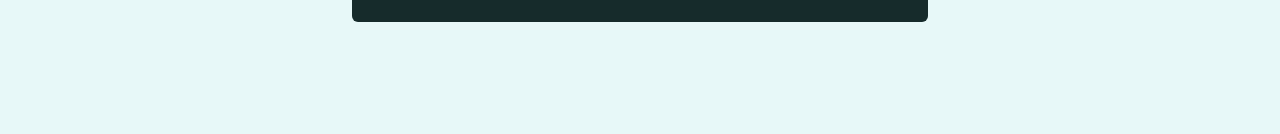
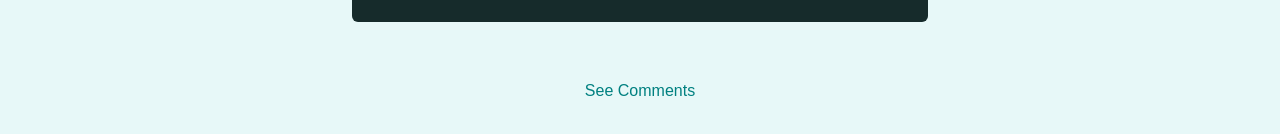
Before and after one commit to cjchika/react-router, a React (Create React App) app: page /quotes/q1 in a window 1280 px wide. Shown: the part 400-534 px from the top of the page. Built offline with nearby package versions, Linux system fonts and the light colour scheme.

Commit message:
Nested Routes

```diff
--- a/src/components/comments/Comments.js
+++ b/src/components/comments/Comments.js
@@ -12,7 +12,7 @@ const Comments = () => {
 
   return (
     <section className={classes.comments}>
-      <h2>User Comments</h2>
+      <h2>Users Comments</h2>
       {!isAddingComment && (
         <button className='btn' onClick={startAddCommentHandler}>
           Add a Comment
--- a/src/pages/QuoteDetail.jsx
+++ b/src/pages/QuoteDetail.jsx
@@ -1,32 +1,48 @@
 import { Fragment } from "react";
 import { useParams } from "react-router-dom";
-import { Route } from "react-router-dom";
+import { Route, Link } from "react-router-dom";
 
 import Comments from "../components/comments/Comments";
 import HighlightedQuote from "../components/quotes/HighlightedQuote";
 
 const SUB_QUOTES = [
-	{ id: 'q1', author: "Mandela", text: 'It always seems impossible until its done.' },
-	{ id: 'q2', author: "Azikiwe", text: 'No matter how old an individual may be, no matter if he is young or old, if he thinks in accordance with the times he is immortal' }
+  {
+    id: "q1",
+    author: "Mandela",
+    text: "It always seems impossible until its done.",
+  },
+  {
+    id: "q2",
+    author: "Azikiwe",
+    text: "No matter how old an individual may be, no matter if he is young or old, if he thinks in accordance with the times he is immortal",
+  },
 ];
 
 const QuoteDetail = () => {
-	const params = useParams()
+  const params = useParams();
 
-	const quote = SUB_QUOTES.find(quote => quote.id === params.quoteId);
+  const quote = SUB_QUOTES.find((quote) => quote.id === params.quoteId);
 
   if (!quote) {
-		return <p>No quote found</p>
+    return <p>No quote found</p>;
   }
 
   return (
     <Fragment>
-			<HighlightedQuote text={quote.text} author={quote.author}/>
+      <HighlightedQuote text={quote.text} author={quote.author} />
+      <Route path={`/quotes/${params.quoteId}`} exact>
+        <div className="centered">
+          <Link className="btn--flat" to={`/quotes/${params.quoteId}/comments`}>
+            See Comments
+          </Link>
+        </div>
+      </Route>
+
       <Route path={`/quotes/${params.quoteId}/comments`}>
         <Comments />
       </Route>
     </Fragment>
-	)
+  );
 };
 
 export default QuoteDetail;
```
Lines whose indentation alone changed are shown as unchanged.
